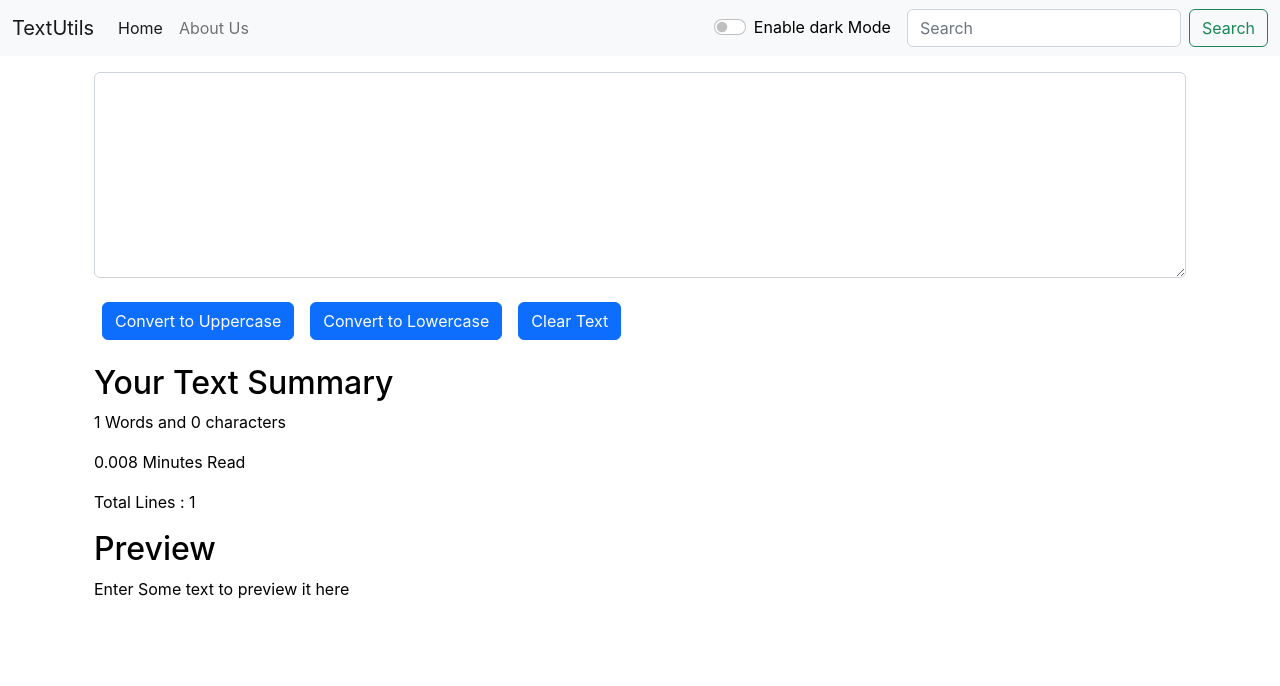
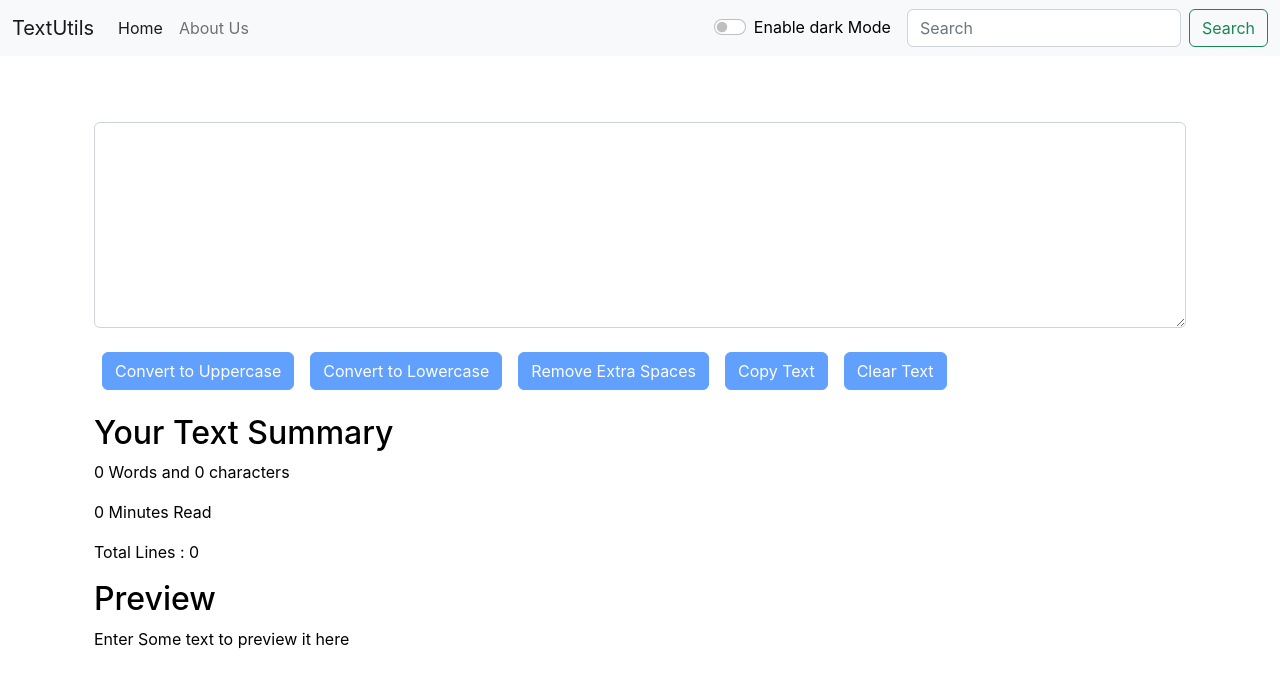
Before and after one commit to uday755/TextUtils, a React (Create React App) app: page / in a window 1280 px wide. Shown: the top 686 px of the page. Built offline with nearby package versions, Linux system fonts and the light colour scheme.

Commit message:
Added Some More working functionalitites in TextUtils application

```diff
--- a/src/App.js
+++ b/src/App.js
@@ -2,6 +2,7 @@ import React, { useState } from 'react'
 import Navbar from "./Components/Navbar";
 import TextForm from "./Components/TextForm";
 import Alert from './Components/Alert';
+// import About from './Components/About';
 // import About from "./Components/About";
 // import {
 //   BrowserRouter as Router,
@@ -45,10 +46,11 @@ function App() {
         <Alert alert={alert} />
         <div className="container my-3">
           {/* <Routes> */}
-            {/* <Route path='/about' element = {<About mode = {mode} />} /> */}
-            {/* <About mode = {mode} /> */}
-            {/* <Route path="/" element = {<TextForm showAlert={showAlert} heading="TextUtils - the best" mode={mode}/>}/> */}
-            <TextForm showAlert={showAlert} heading="TextUtils - the best" mode={mode}/>
+            {/* <Route path='/about' element={<About mode={mode} />} /> */}
+            {/* <About mode={mode} /> */}
+            {/* <Route path="/" element={<TextForm showAlert={showAlert} heading="TextUtils - the best" mode={mode} />} /> */}
+            <TextForm showAlert={showAlert} heading="TextUtils - the best" mode={mode} />
+            {/* <About /> */}
           {/* </Routes> */}
         </div>
       {/* </Router> */}
--- a/src/Components/Alert.js
+++ b/src/Components/Alert.js
@@ -1,13 +1,15 @@
 import React from 'react'
 
 export default function Alert(props) {
-    const capitalize = (word)=>{
+    const capitalize = (word) => {
         let lowerOfWord = word.toLowerCase();
         return lowerOfWord.charAt(0).toUpperCase() + lowerOfWord.slice(1);
     }
     return (
-        props.alert && <div className={`alert alert-${props.alert.status} alert-dismissible fade show`} role="alert">
-            <strong>{capitalize( props.alert.status)}</strong> => {props.alert.msg}
+        <div style={{height:'50px'}}>
+            {props.alert && <div className={`alert alert-${props.alert.status} alert-dismissible fade show`} role="alert">
+                <strong>{capitalize(props.alert.status)}</strong> : {props.alert.msg}
+            </div>}
         </div>
     )
 }
--- a/src/Components/Navbar.js
+++ b/src/Components/Navbar.js
@@ -7,7 +7,7 @@ export default function Navbar(props) {
         <nav className={`navbar navbar-expand-lg navbar-${props.mode} bg-${props.mode}`} >
             <div className="container-fluid">
                 {/* <Link className="navbar-brand " to="/">{props.heading}</Link> */}
-                <a className="navbar-brand " href="#">{props.heading}</a>
+                <a className="navbar-brand " href="/">{props.heading}</a>
                 <button className="navbar-toggler" type="button" data-bs-toggle="collapse" data-bs-target="#navbarSupportedContent" aria-controls="navbarSupportedContent" aria-expanded="false" aria-label="Toggle navigation">
                     <span className="navbar-toggler-icon"></span>
                 </button>
@@ -15,17 +15,17 @@ export default function Navbar(props) {
                     <ul className="navbar-nav me-auto mb-2 mb-lg-0">
                         <li className="nav-item">
                             {/* <Link className="nav-link active" aria-current="page" to="/">Home</Link> */}
-                            <a className="nav-link active" aria-current="page" href="#">Home</a>
+                            <a className="nav-link active" aria-current="page" href="/">Home</a>
                         </li>
                         <li className="nav-item">
                             {/* <Link className="nav-link " aria-current="page" to="/about">{props.about}</Link> */}
-                            <a className="nav-link " aria-current="page" href="#">{props.about}</a>
+                            <a className="nav-link " aria-current="page" href="/about">{props.about}</a>
                         </li>
 
                     </ul>
-                    <div className={`form-check form-switch mx-3 text-${props.mode==='light'?'black':'light'}`}>
-                        <input className="form-check-input" onClick={props.toggleMode} type="checkbox" role="switch" id="flexSwitchCheckDefault"/>
-                            <label className="form-check-label" htmlFor="flexSwitchCheckDefault">Enable {props.mode==='light'?'dark':'light'} Mode</label>
+                    <div className={`form-check form-switch mx-3 text-${props.mode === 'light' ? 'black' : 'light'}`}>
+                        <input className="form-check-input" onClick={props.toggleMode} type="checkbox" role="switch" id="flexSwitchCheckDefault" />
+                        <label className="form-check-label" htmlFor="flexSwitchCheckDefault">Enable {props.mode === 'light' ? 'dark' : 'light'} Mode</label>
                     </div>
                     <form className="d-flex" role="search">
                         <input className="form-control me-2" type="search" placeholder="Search" aria-label="Search" />
--- a/src/Components/TextForm.js
+++ b/src/Components/TextForm.js
@@ -2,52 +2,57 @@ import React, { useState } from 'react'
 
 export default function TextForm(props) {
     const [text, updateText] = useState('');
-            // text = "new text " // wrong way to change state
-            // textUpdate("new text ") // Correct way to change state
     const handleOnChange = (event) => {
-            // console.log('On Change');
         updateText(event.target.value);
     }
-            // textUpdate("new text ") // Correct way to change state
+
     const handleUpClick = () => {
-            // console.log('Uppercase was Clicked' + text);
         let newText = text.toUpperCase();
         updateText(newText);
-        props.showAlert('success','Converted to Uppercase');
+        props.showAlert('success', 'Converted to Uppercase');
     }
     const handleLoClick = () => {
-            // console.log('Uppercase was Clicked' + text);
         let newText = text.toLowerCase();
         updateText(newText);
-        props.showAlert('success','Converted to Lowercase');
+        props.showAlert('success', 'Converted to Lowercase');
     }
     const handleClearClick = () => {
-            // console.log('Uppercase was Clicked' + text);
         let newText = "";
         updateText(newText);
-        props.showAlert('success','Text Cleared');
+        props.showAlert('success', 'Text Cleared');
+    }
+    const handleCopyText = () => {
+        var newText = document.getElementById('myBox');
+        newText.select();
+        navigator.clipboard.writeText(newText.value);
+        document.getSelection().removeAllRanges();
+        props.showAlert('success', 'Copied to Clipboard');
+    }
+    const handleExtraSpaces = () => {
+        let newText = text.split(/[ ]+/);
+        updateText(newText.join(" "));
+        props.showAlert('success', 'Removed Extra Spaces');
     }
     return (
         <>
-            <div className="container" style={{color : props.mode === 'light'?'black':'white'}} >
+            <div className="container" style={{ color: props.mode === 'light' ? 'black' : 'white' }} >
                 <h1>{props.title}</h1>
                 <div className="mb-3">
-                    <textarea style={{backgroundColor : props.mode === 'dark'?'gray':'white',color : props.mode === 'dark'?'white':'black'}} className="form-control" id="myBox" onChange={handleOnChange} value={text} rows="8"></textarea>
+                    <textarea style={{ backgroundColor: props.mode === 'dark' ? '#13466e' : 'white', color: props.mode === 'dark' ? 'white' : 'black' }} className="form-control" id="myBox" onChange={handleOnChange} value={text} rows="8"></textarea>
                 </div>
-                <button className="btn btn-primary mx-2 my-2" onClick={handleUpClick}>Convert to Uppercase</button>
-                <button className="btn btn-primary mx-2 my-2" onClick={handleLoClick}>Convert to Lowercase</button>
-                {/* <button className="btn btn-primary mx-2 my-2" onClick={handleLoClick}>Convert to Sentence Case</button> */}
-                {/* <button className="btn btn-primary mx-2 my-2" onClick={handleLoClick}>Remove Extra Spaces</button> */}
-                {/* <button className="btn btn-primary mx-2 my-2" onClick={handleLoClick}>Invert Content</button> */}
-                <button className="btn btn-primary mx-2 my-2" onClick={handleClearClick}>Clear Text</button>
+                <button disabled={text.length===0} className="btn btn-primary mx-2 my-2" onClick={handleUpClick}>Convert to Uppercase</button>
+                <button disabled={text.length===0}className="btn btn-primary mx-2 my-2" onClick={handleLoClick}>Convert to Lowercase</button>
+                <button disabled={text.length===0} className="btn btn-primary mx-2 my-2" onClick={handleExtraSpaces}>Remove Extra Spaces</button>
+                <button disabled={text.length===0} className="btn btn-primary mx-2 my-2" onClick={handleCopyText}>Copy Text</button>
+                <button disabled={text.length===0} className="btn btn-primary mx-2 my-2" onClick={handleClearClick}>Clear Text</button>
             </div>
-            <div className="container my-3" style={{color : props.mode === 'light'?'black':'white'}}>
+            <div className="container my-3" style={{ color: props.mode === 'light' ? 'black' : 'white' }}>
                 <h2>Your Text Summary</h2>
-                <p>{text.split(" ").length} Words and {text.length} characters</p>
-                <p>{0.008 * ((text.split(" ")).length)} Minutes Read</p>
-                <p>Total Lines : {text.split(".").length}</p>
+                <p>{text.split(" ").filter((element) => { return element.length !== 0 }).length} Words and {text.length} characters</p>
+                <p>{0.008 * ((text.split(" ")).filter((element) => { return element.length !== 0 }).length)} Minutes Read</p>
+                <p>Total Lines : {text.split(".").filter((element) => { return element.length !== 0 }).length}</p>
                 <h2>Preview</h2>
-                <p>{text.length>0?text:'Enter Some text to preview it here'}</p>
+                <p>{text.length > 0 ? text : 'Enter Some text to preview it here'}</p>
             </div>
         </>
 
```
Also changed, not shown: src/Components/About.js (+6 -27 lines).
